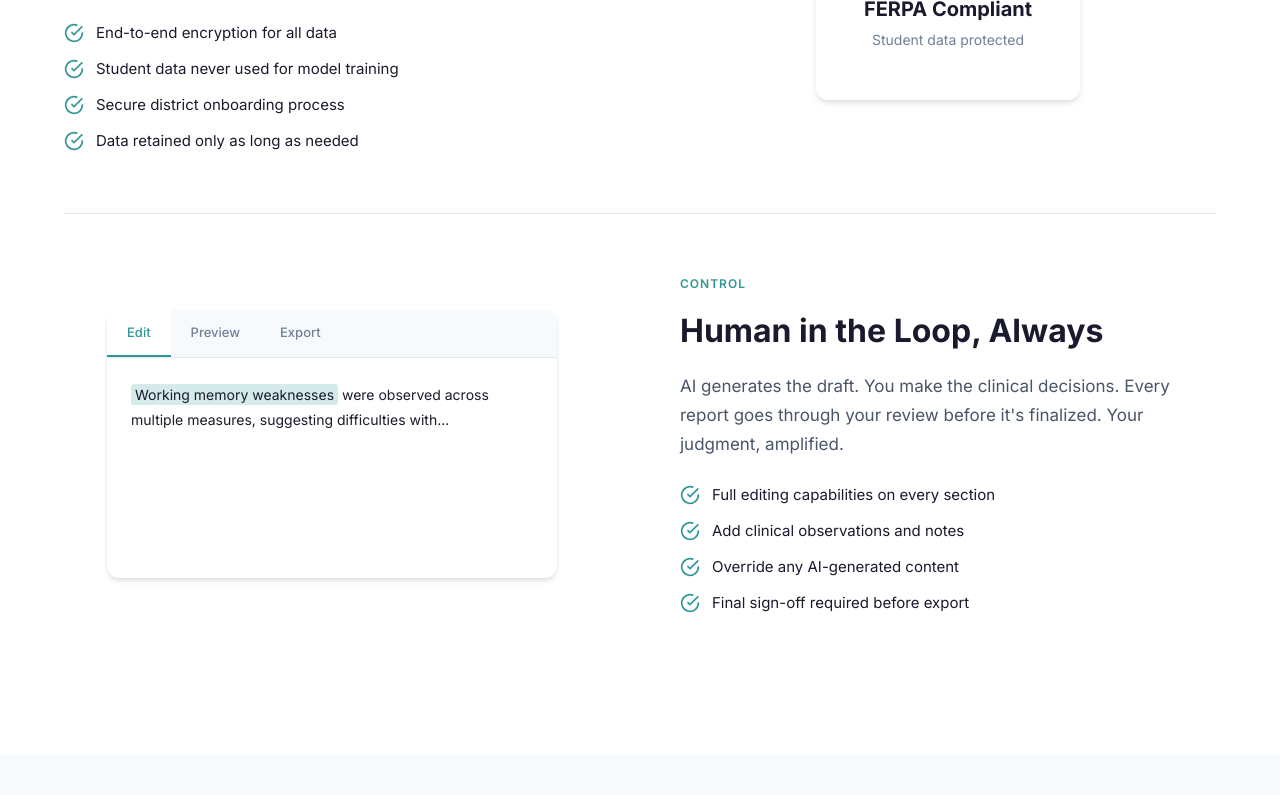
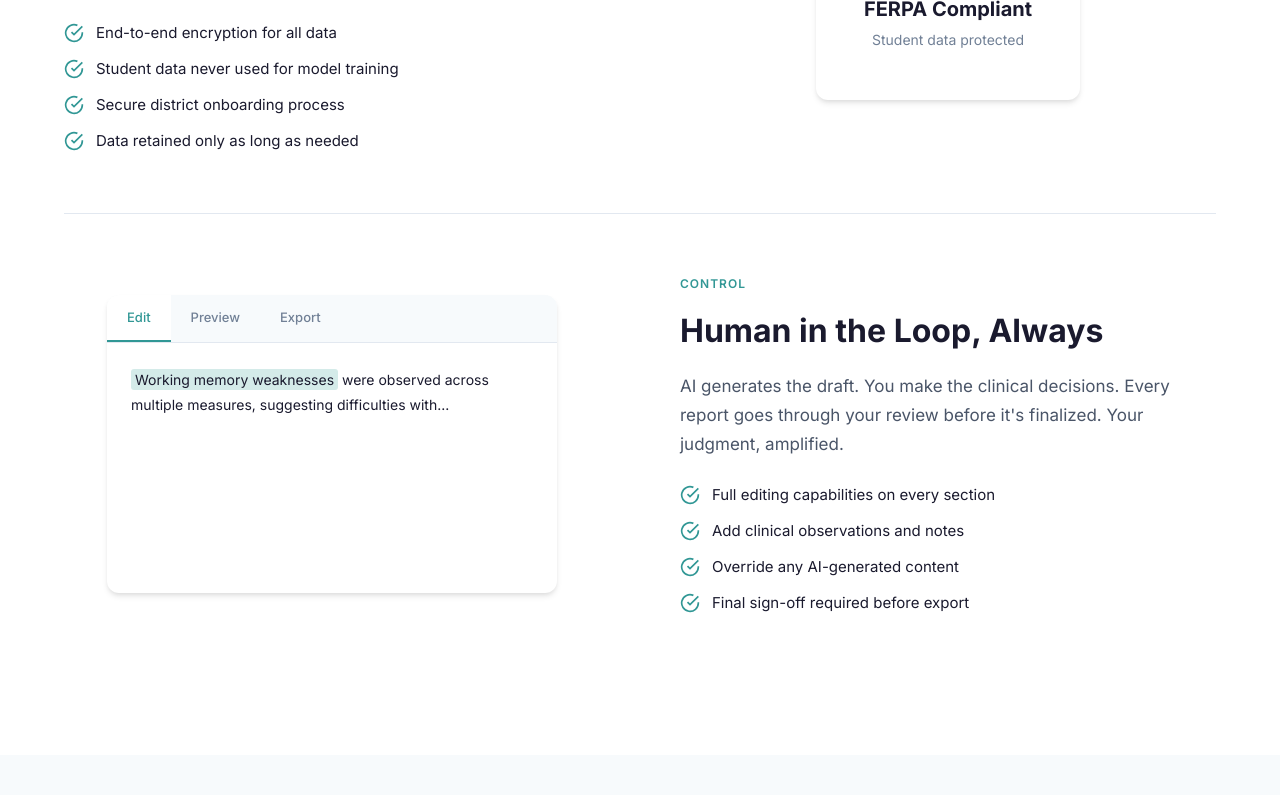
Before and after one commit to cameronobriendev/Sage-Report, a website: page features.html in a window 1280 px wide. Shown: the part 1589-2384 px from the top of the page. Drawn offline with Linux system fonts and the light colour scheme.

Commit message:
Increase editor mockup height by 30px

```diff
--- a/styles.css
+++ b/styles.css
@@ -1410,7 +1410,7 @@ a {
 
 .editor-content {
   padding: 24px;
-  height: 220px;
+  height: 250px;
   width: 100%;
   box-sizing: border-box;
   overflow: hidden;
```
